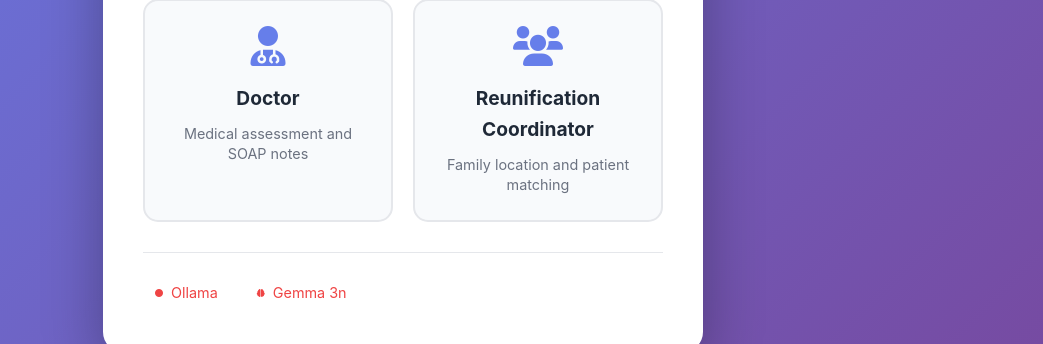
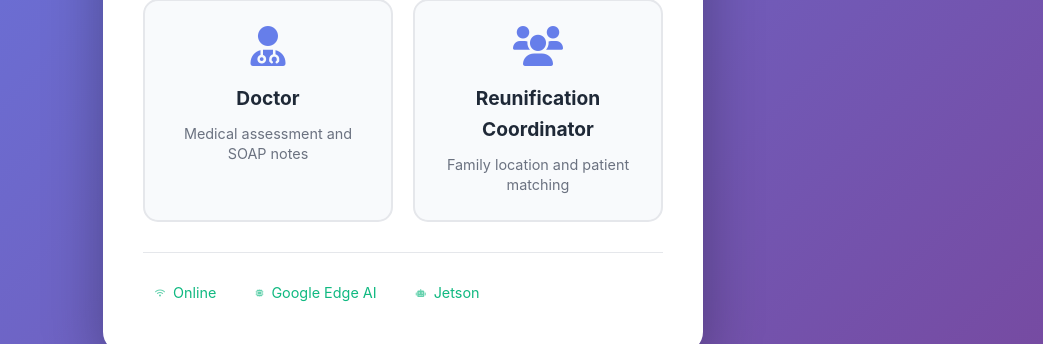
Before and after one commit to Cherchercher/offline-rapid-care, a Flask app: page / in a window 1280 px wide. Shown: the part 456-800 px from the top of the page, without its empty margins (237-1280 px from the left). Run offline with Flask 3, Linux system fonts and the light colour scheme; data comes from the database, SQL or seed files in the repository; data that the repository does not hold is empty; some libraries are stand-ins or nearby versions.

Commit message:
update frontend to display key tech

````diff
--- a/app.py
+++ b/app.py
@@ -15,9 +15,10 @@ from werkzeug.utils import secure_filename
 app = Flask(__name__)
 
 # Configuration
-OLLAMA_BASE_URL = "http://localhost:11434"
+EDGE_AI_URL = "http://localhost:8080"  # Google Edge AI endpoint
+JETSON_URL = "http://localhost:5000"   # Jetson AI endpoint
 GEMMA_MODEL = "gemma3n:e4b"
-USE_OLLAMA = True  # Set to False to use direct model loading
+USE_EDGE_AI = True  # Set to False to use direct model loading
 
 # Create uploads directory for temporary images
 UPLOADS_DIR = os.path.join(os.path.dirname(os.path.abspath(__file__)), 'uploads')
@@ -1473,12 +1474,81 @@ def status():
         except Exception as e:
             vector_status['error'] = str(e)
 
+    # Check Edge AI and Jetson availability
+    edge_ai_available = False
+    jetson_available = False
+
+    try:
+        # Check if Edge AI is available
+        import requests
+        response = requests.get(f"{EDGE_AI_URL}/health", timeout=3)
+        edge_ai_available = response.status_code == 200
+    except:
+        pass
+
+    try:
+        # Check if Jetson is available
+        import requests
+        response = requests.get(f"{JETSON_URL}/health", timeout=3)
+        jetson_available = response.status_code == 200
+    except:
+        pass
+
     return jsonify({
         'model_status': model_status,
         'patients_count': len(patients),
         'vector_search': vector_status,
+        'edge_ai_available': edge_ai_available,
+        'jetson_available': jetson_available,
         'timestamp': datetime.now().isoformat()
     })
+
+@app.route('/api/connectivity', methods=['GET'])
+def check_connectivity():
+    """Check internet connectivity status"""
+    try:
+        # Test internet connectivity by making a request to a reliable service
+        test_urls = [
+            'https://httpbin.org/get',
+            'https://www.google.com',
+            'https://www.cloudflare.com'
+        ]
+
+        is_online = False
+        response_time = None
+
+        for url in test_urls:
+            try:
+                import requests
+                import time
+
+                start_time = time.time()
+                response = requests.get(url, timeout=5)
+                end_time = time.time()
+
+                if response.status_code == 200:
+                    is_online = True
+                    response_time = round((end_time - start_time) * 1000, 2)  # Convert to milliseconds
+                    break
+
+            except Exception as e:
+                print(f"Connectivity test failed for {url}: {e}")
+                continue
+
+        return jsonify({
+            'success': True,
+            'online': is_online,
+            'response_time_ms': response_time,
+            'timestamp': datetime.now().isoformat()
+        })
+
+    except Exception as e:
+        return jsonify({
+            'success': False,
+            'online': False,
+            'error': str(e),
+            'timestamp': datetime.now().isoformat()
+        })
 
 @app.route('/api/debug/vector-search', methods=['GET'])
 def debug_vector_search():
--- a/static/css/style.css
+++ b/static/css/style.css
@@ -1997,6 +1997,30 @@ body {
     color: #ef4444;
 }
 
+.status-item small {
+    font-size: 0.75rem;
+    opacity: 0.8;
+    margin-left: 4px;
+}
+
+.status-item.connected i {
+    animation: pulse-green 2s infinite;
+}
+
+.status-item.disconnected i {
+    animation: pulse-red 2s infinite;
+}
+
+@keyframes pulse-green {
+    0%, 100% { opacity: 1; }
+    50% { opacity: 0.6; }
+}
+
+@keyframes pulse-red {
+    0%, 100% { opacity: 1; }
+    50% { opacity: 0.6; }
+}
+
 .status-item i {
     font-size: 0.5rem;
 }
--- a/static/js/app.js
+++ b/static/js/app.js
@@ -36,6 +36,13 @@ class RapidCareApp {
 
         // Start status polling
         setInterval(() => this.updateStatusIndicators(), 30000);
+
+        // Start connectivity polling (more frequent)
+        setInterval(() => this.checkServerConnectivity(), 10000);
+
+        // Add online/offline event listeners
+        window.addEventListener('online', () => this.handleOnline());
+        window.addEventListener('offline', () => this.handleOffline());
     }
 
     setupEventListeners() {
@@ -2040,6 +2047,18 @@ class RapidCareApp {
         if (stopBtn) stopBtn.style.display = 'none';
     }
 
+    startEdgeAIVoiceInput() {
+        this.addSystemMessage('Starting Google Edge AI voice input...');
+        // Implement Edge AI voice input logic here
+        this.addSystemMessage('Edge AI voice input not yet implemented');
+    }
+
+    startJetsonVoiceInput() {
+        this.addSystemMessage('Starting Jetson AI voice input...');
+        // Implement Jetson voice input logic here
+        this.addSystemMessage('Jetson AI voice input not yet implemented');
+    }
+
     showPatientsList() {
         this.loadAllPatients();
         this.showModal(document.getElementById('patients-list-modal'));
@@ -2182,17 +2201,21 @@ class RapidCareApp {
             const response = await fetch('/api/status');
             const data = await response.json();
 
-            const ollamaStatus = data.ollama_connected ? 'connected' : 'disconnected';
-            const modelStatus = data.model_loaded ? 'connected' : 'disconnected';
+            // Check for Edge AI and Jetson status from backend
+            const edgeAIStatus = data.edge_ai_available ? 'connected' : 'disconnected';
+            const jetsonStatus = data.jetson_available ? 'connected' : 'disconnected';
 
             // Update all status indicators
-            document.querySelectorAll('#ollama-status, #ollama-status-main').forEach(el => {
-                el.className = `status-item ${ollamaStatus}`;
+            document.querySelectorAll('#edge-ai-status, #edge-ai-status-main').forEach(el => {
+                el.className = `status-item ${edgeAIStatus}`;
             });
 
-            document.querySelectorAll('#model-status, #model-status-main').forEach(el => {
-                el.className = `status-item ${modelStatus}`;
+            document.querySelectorAll('#jetson-status, #jetson-status-main').forEach(el => {
+                el.className = `status-item ${jetsonStatus}`;
             });
+
+            // Also check connectivity periodically
+            await this.checkServerConnectivity();
         } catch (error) {
             console.error('Error updating status:', error);
         }
@@ -2201,18 +2224,53 @@ class RapidCareApp {
     checkOnlineStatus() {
         this.isOnline = navigator.onLine;
         this.updateOfflineIndicator();
+        this.checkServerConnectivity();
+    }
+
+    async checkServerConnectivity() {
+        try {
+            const response = await fetch('/api/connectivity', {
+                method: 'GET',
+                headers: {
+                    'Content-Type': 'application/json'
+                }
+            });
+
+            if (response.ok) {
+                const data = await response.json();
+                this.isOnline = data.online;
+                this.serverResponseTime = data.response_time_ms;
+                this.updateConnectivityIndicator();
+
+                if (data.online) {
+                    this.addSystemMessage(`Internet connection active. Response time: ${data.response_time_ms}ms`);
+                } else {
+                    this.addSystemMessage('Internet connection unavailable. Working in offline mode.');
+                }
+            } else {
+                this.isOnline = false;
+                this.updateConnectivityIndicator();
+                this.addSystemMessage('Unable to verify internet connectivity. Working in offline mode.');
+            }
+        } catch (error) {
+            console.error('Connectivity check failed:', error);
+            this.isOnline = false;
+            this.updateConnectivityIndicator();
+            this.addSystemMessage('Internet connectivity check failed. Working in offline mode.');
+        }
     }
 
     handleOnline() {
         this.isOnline = true;
         this.updateOfflineIndicator();
-        this.addSystemMessage('Connection restored');
+        this.checkServerConnectivity();
+        this.addSystemMessage('Internet connection restored. All features available.');
     }
 
     handleOffline() {
         this.isOnline = false;
         this.updateOfflineIndicator();
-        this.addSystemMessage('Working offline - some features may be limited');
+        this.addSystemMessage('Internet connection lost. Some features may be limited.');
     }
 
     updateOfflineIndicator() {
@@ -2222,6 +2280,32 @@ class RapidCareApp {
         } else {
             indicator.classList.add('hidden');
         }
+    }
+
+    updateConnectivityIndicator() {
+        const connectivityIndicators = [
+            document.getElementById('connectivity-status'),
+            document.getElementById('connectivity-status-main')
+        ];
+
+        connectivityIndicators.forEach(indicator => {
+            if (indicator) {
+                if (this.isOnline) {
+                    indicator.innerHTML = `
+                        <i class="fas fa-wifi" style="color: #10b981;"></i>
+                        <span>Online</span>
+                        ${this.serverResponseTime ? `<small>(${this.serverResponseTime}ms)</small>` : ''}
+                    `;
+                    indicator.className = 'status-item connected';
+                } else {
+                    indicator.innerHTML = `
+                        <i class="fas fa-wifi-slash" style="color: #ef4444;"></i>
+                        <span>Offline</span>
+                    `;
+                    indicator.className = 'status-item disconnected';
+                }
+            }
+        });
     }
 
     openVoiceInputModal() {
@@ -2426,10 +2510,13 @@ class RapidCareApp {
                         const match = data.text.match(/```(?:json)?\s*([\s\S]*?)\s*```/);
                         if (match) {
                             aiCharacteristics = JSON.parse(match[1]);
+                            console.log('✅ Parsed characteristics from markdown block:', aiCharacteristics);
                         } else {
                             aiCharacteristics = JSON.parse(data.text);
+                            console.log('✅ Parsed characteristics directly:', aiCharacteristics);
                         }
                     } catch (e) {
+                        console.error('❌ Failed to parse characteristics:', e);
                         // fallback: leave as empty object
                         aiCharacteristics = {};
                     }
@@ -2440,6 +2527,7 @@ class RapidCareApp {
                 await this.reviewExtractedCharacteristics(aiCharacteristics, file);
                 // Now submit to local API to store the record
                 updateProgress(4, 'Saving to local database...');
+                console.log('📤 Submitting to backend with characteristics:', aiCharacteristics);
                 const edgeResponse = await fetch('/api/missing-persons/edge', {
                     method: 'POST',
                     headers: { 'Content-Type': 'application/json' },
--- a/templates/index.html
+++ b/templates/index.html
@@ -14,9 +14,9 @@
 </head>
 <body>
     <div id="offline-indicator" class="hidden" style="position:fixed;top:0;left:0;width:100%;background:#dc2626;color:#fff;text-align:center;z-index:9999;padding:10px;display:none;">
-      <strong>⚠️ Offline</strong><br>
-      You are currently offline.<br>
-      Please check your internet connection.
+      <strong>⚠️ Offline Mode</strong><br>
+      Internet connection unavailable. Some features may be limited.<br>
+      <small>Working with local AI models only.</small>
     </div>
     <div id="app">
         <!-- Login Screen -->
@@ -69,13 +69,17 @@
 
                 <div class="login-footer">
                     <div class="status-indicators">
-                        <div class="status-item" id="ollama-status">
-                            <i class="fas fa-circle"></i>
-                            <span>Ollama</span>
+                        <div class="status-item" id="connectivity-status">
+                            <i class="fas fa-wifi"></i>
+                            <span>Checking...</span>
                         </div>
-                        <div class="status-item" id="model-status">
-                            <i class="fas fa-brain"></i>
-                            <span>Gemma 3n</span>
+                        <div class="status-item" id="edge-ai-status">
+                            <i class="fas fa-microchip"></i>
+                            <span>Google Edge AI</span>
+                        </div>
+                        <div class="status-item" id="jetson-status">
+                            <i class="fas fa-robot"></i>
+                            <span>Jetson</span>
                         </div>
                     </div>
                 </div>
@@ -124,13 +128,17 @@
                         </button>
                     </div>
                     <div class="status-indicators">
-                        <div class="status-item" id="ollama-status-main">
-                            <i class="fas fa-circle"></i>
-                            <span>Ollama</span>
+                        <div class="status-item" id="connectivity-status-main">
+                            <i class="fas fa-wifi"></i>
+                            <span>Checking...</span>
                         </div>
-                        <div class="status-item" id="model-status-main">
-                            <i class="fas fa-brain"></i>
-                            <span>Gemma 3n</span>
+                        <div class="status-item" id="edge-ai-status-main">
+                            <i class="fas fa-microchip"></i>
+                            <span>Google Edge AI</span>
+                        </div>
+                        <div class="status-item" id="jetson-status-main">
+                            <i class="fas fa-robot"></i>
+                            <span>Jetson</span>
                         </div>
                     </div>
                 </div>
````
